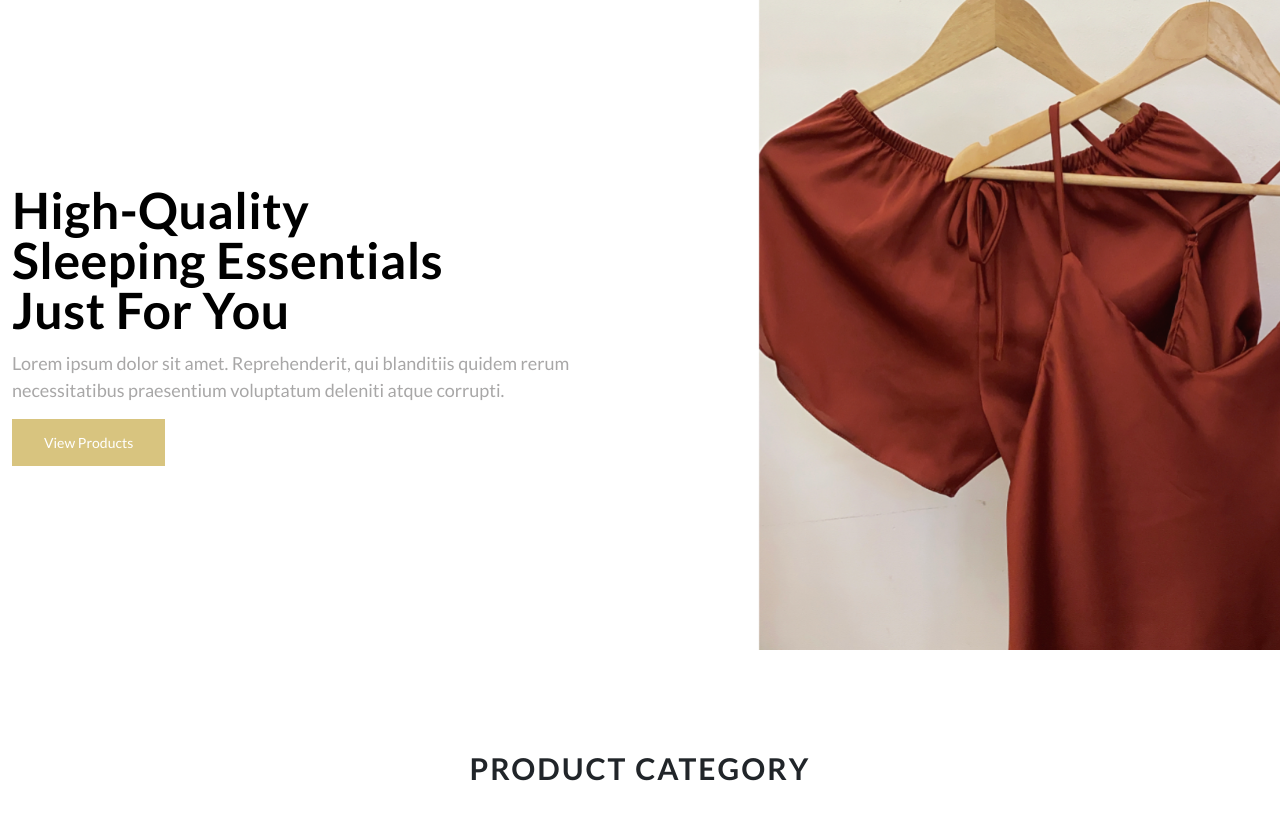
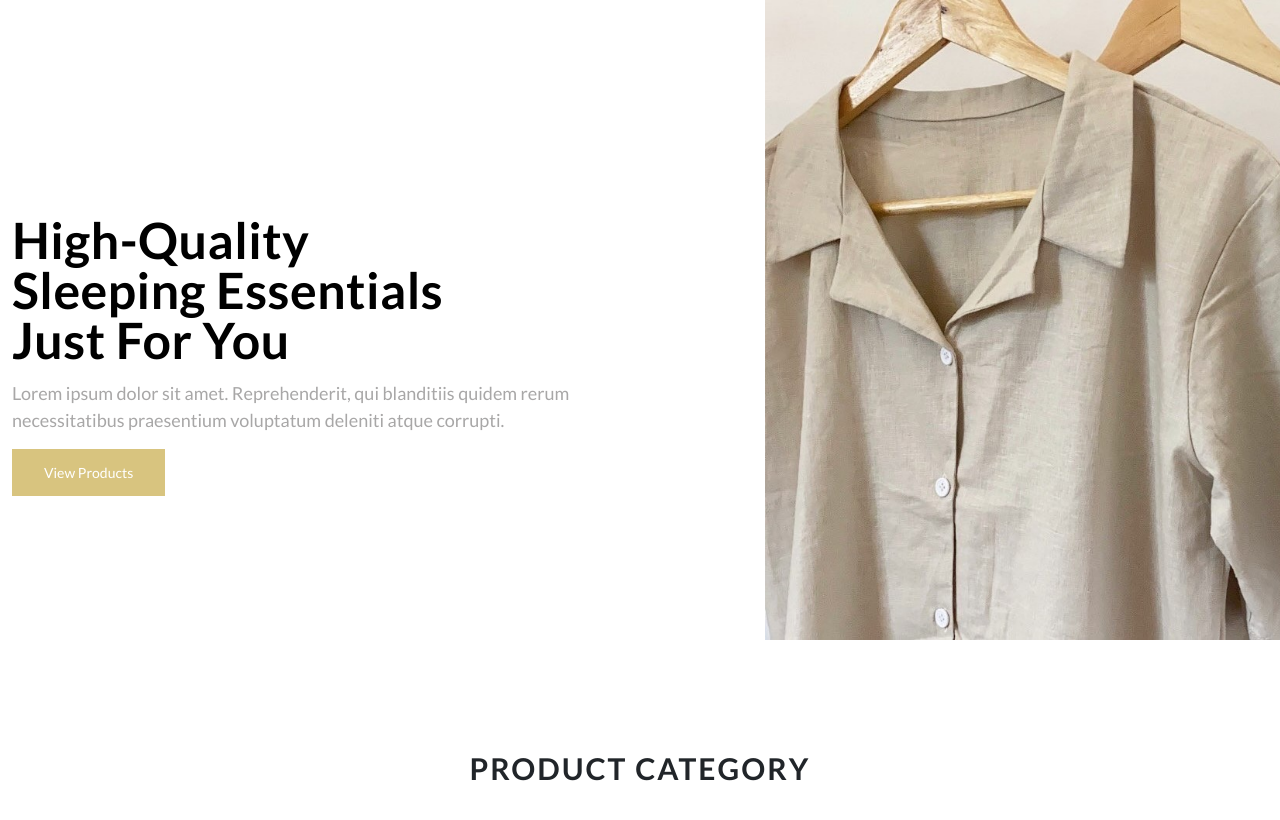
Before and after one commit to ielbusmente/php-project-4ITH, a PHP site: page / in a window 1280 px wide. Shown: the part 106-926 px from the top of the page. Run offline with PHP 8.4, Linux system fonts and the light colour scheme; some libraries are stand-ins or nearby versions.

Commit message:
html to php - banner images @ index.php

```diff
--- a/css/index.css
+++ b/css/index.css
@@ -184,36 +184,17 @@
 }
 
 /* Fading animation */
-/* .fadein {
-  position:relative; height:332px; width:500px; margin:0 auto;
-  background: #ebebeb;
-  padding: 10px;
+.fadein {
+  position:relative; height:330px; width:500px; margin:0 auto;
+  /* background: #ebebeb; */
    }
-  .fadein img{
-    position:absolute;
-    width: calc(96%);
-      height: calc(94%);
-      object-fit: scale-down;
-  }
-   */
-.fade {
-    -webkit-animation-name: fade;
-    -webkit-animation-duration: 4.8s;
-    animation-name: fade;
-    animation-duration: 4.8s;
-  }
 
-  @-webkit-keyframes fade {
-    from {opacity: .4}
-    to {opacity: 1}
-  }
-
-  @keyframes fade {
-    from {opacity: .4}
-    to {opacity: 1}
-  }
-
-/* Product Category */
+.fadein img{
+  position:absolute;
+  width: calc(96%);
+    height: calc(94%);
+    object-fit: scale-down;
+}
 
 .title {
   padding: 20px 0 30px;
--- a/index.php
+++ b/index.php
@@ -18,6 +18,14 @@
     <script src="//maxcdn.bootstrapcdn.com/bootstrap/4.0.0/js/bootstrap.min.js"></script>
     <script src="//code.jquery.com/jquery-1.11.1.min.js"></script>
 
+    <script src="http://ajax.googleapis.com/ajax/libs/jquery/1/jquery.min.js"></script>
+
+    <script>
+    $(function(){
+        $('.fadein img:gt(0)').hide();
+        setInterval(function(){$('.fadein :first-child').fadeOut().next('img').fadeIn().end().appendTo('.fadein');}, 5000);
+    });
+    </script>
 </head>
 
 <body>
@@ -30,24 +38,30 @@
             <div class="mask flex-center">
                 <div class="container">
                 <div class="row align-items-center">
-                    <div class="col-md-7 col-12 order-md-1 order-2">
-                    <h4>High-Quality <br>
-                        Sleeping Essentials <br>Just For You</h4>
-                    <p>Lorem ipsum dolor sit amet. Reprehenderit, qui blanditiis quidem rerum <br>
-                        necessitatibus praesentium voluptatum deleniti atque corrupti.</p>
-                    <a href="products.php">View Products</a> </div>
-                    <div class="mySlides fade col-md-5 col-12 order-md-2 order-1"><img src="assets/img/banner/banner-1.jpg" class="mx-auto" style="height: 650px;" alt="slide"></div>
-                    <div class="mySlides fade col-md-5 col-12 order-md-2 order-1"><img src="assets/img/banner/banner-2.jpg" class="mx-auto" style="height: 650px;" alt="slide"></div>
-                    <div class="mySlides fade col-md-5 col-12 order-md-2 order-1"><img src="assets/img/banner/banner-3.jpg" class="mx-auto" style="height: 650px;" alt="slide"></div>
-                    <div class="mySlides fade col-md-5 col-12 order-md-2 order-1"><img src="assets/img/banner/banner-4.jpg" class="mx-auto" style="height: 650px;" alt="slide"></div>
-                    <div class="mySlides fade col-md-5 col-12 order-md-2 order-1"><img src="assets/img/banner/banner-5.jpg" class="mx-auto" style="height: 650px;" alt="slide"></div>
-                    <div style="text-align:center">
-                        <span class="dot"></span>
-                        <span class="dot"></span>
-                        <span class="dot"></span>
+                    <div class="col-md-7 col-12 order-md-1 order-2" style="top: 190px;">
+                        <h4>High-Quality <br>
+                            Sleeping Essentials <br>Just For You</h4>
+                        <p>Lorem ipsum dolor sit amet. Reprehenderit, qui blanditiis quidem rerum <br>
+                            necessitatibus praesentium voluptatum deleniti atque corrupti.</p>
+                        <a href="products.php">View Products</a>
+                    </div>
+                    <div class="mySlides fadein col-md-5 col-12 order-md-2 order-1 ">
+                        <?php
+                        // display images from directory
+                        $dir = "assets/img/banner/";
+
+                        $scan_dir = scandir($dir); //list files inside the directory
+                        foreach($scan_dir as $img):
+                            if(in_array($img,array('.','..'))){
+                                continue;
+                            }
+                        ?>
+                        <img src="<?php echo $dir.$img ?>" class="mx-auto" style="height: 640px;" alt="<?php echo $img ?>">
+                        <?php endforeach; ?>
                     </div>
                 </div>
                 </div>
+
             </div>
         </div>
     </div>
@@ -75,7 +89,7 @@
 			</div>
 			<div class="col-md-6">
 				<div class="category-box">
-					<a href="products.php">
+					<a href="products-essentials.php">
 						<img src="assets/img/pillowcase3.jpg" alt="" />
 						<div class="content">
 							<h3>Essentials</h3>
@@ -121,25 +135,6 @@
     <!-- Footer-->
     <?php include 'php-templates/footer.php'; ?>
 
-    <script>
-        var myIndex = 0;
-        carousel();
-
-        function carousel() {
-            var i;
-            var x = document.getElementsByClassName("mySlides");
-            for (i = 0; i < x.length; i++) {
-                x[i].style.display = "none";
-            }
-            myIndex++;
-            if (myIndex > x.length) {
-                myIndex = 1
-            }
-            x[myIndex-1].style.display = "block";
-            setTimeout(carousel, 5000); // Change image every 2 seconds
-        }
-    </script>
-
 </body>
 
 </html>
```
